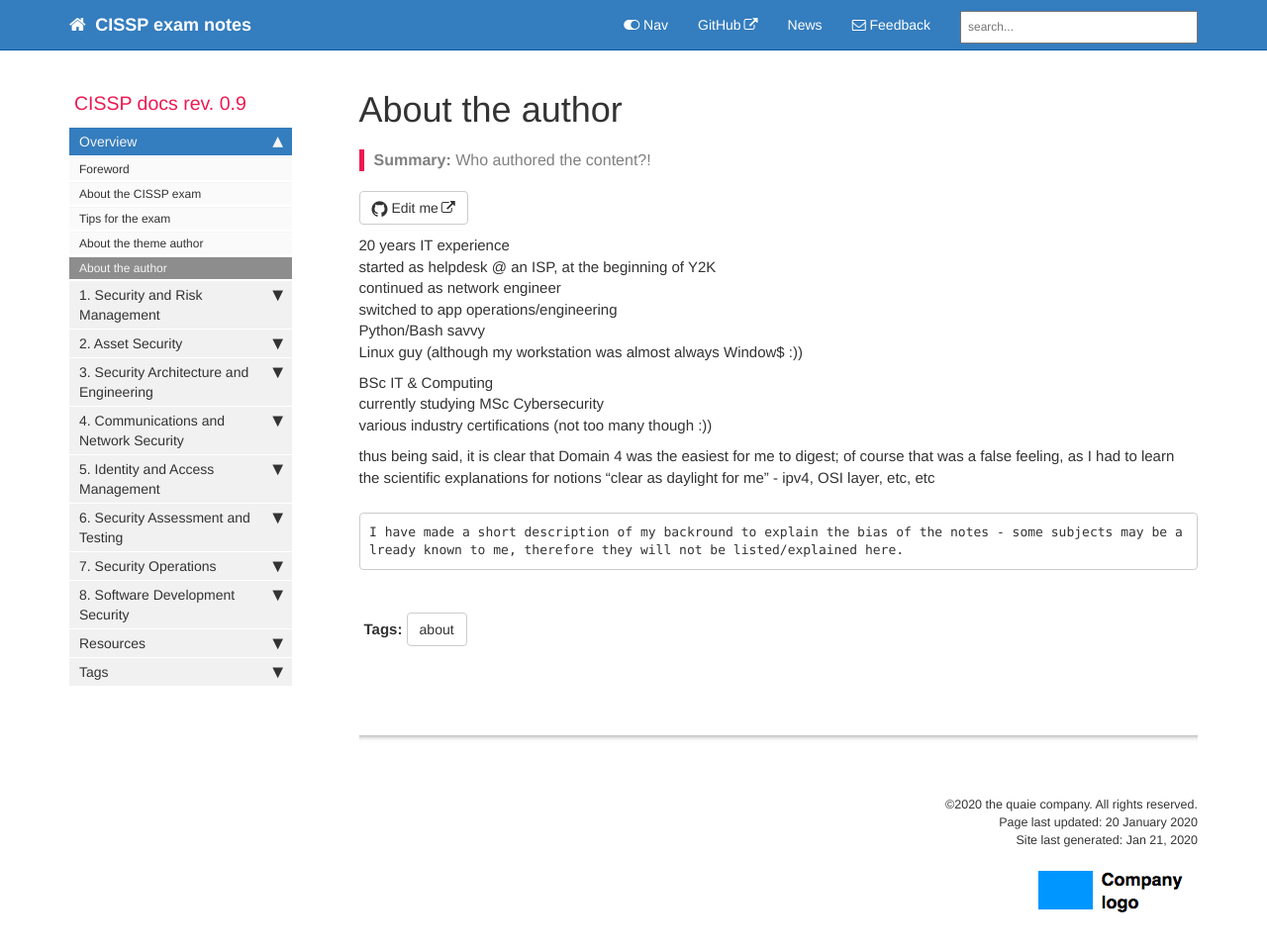
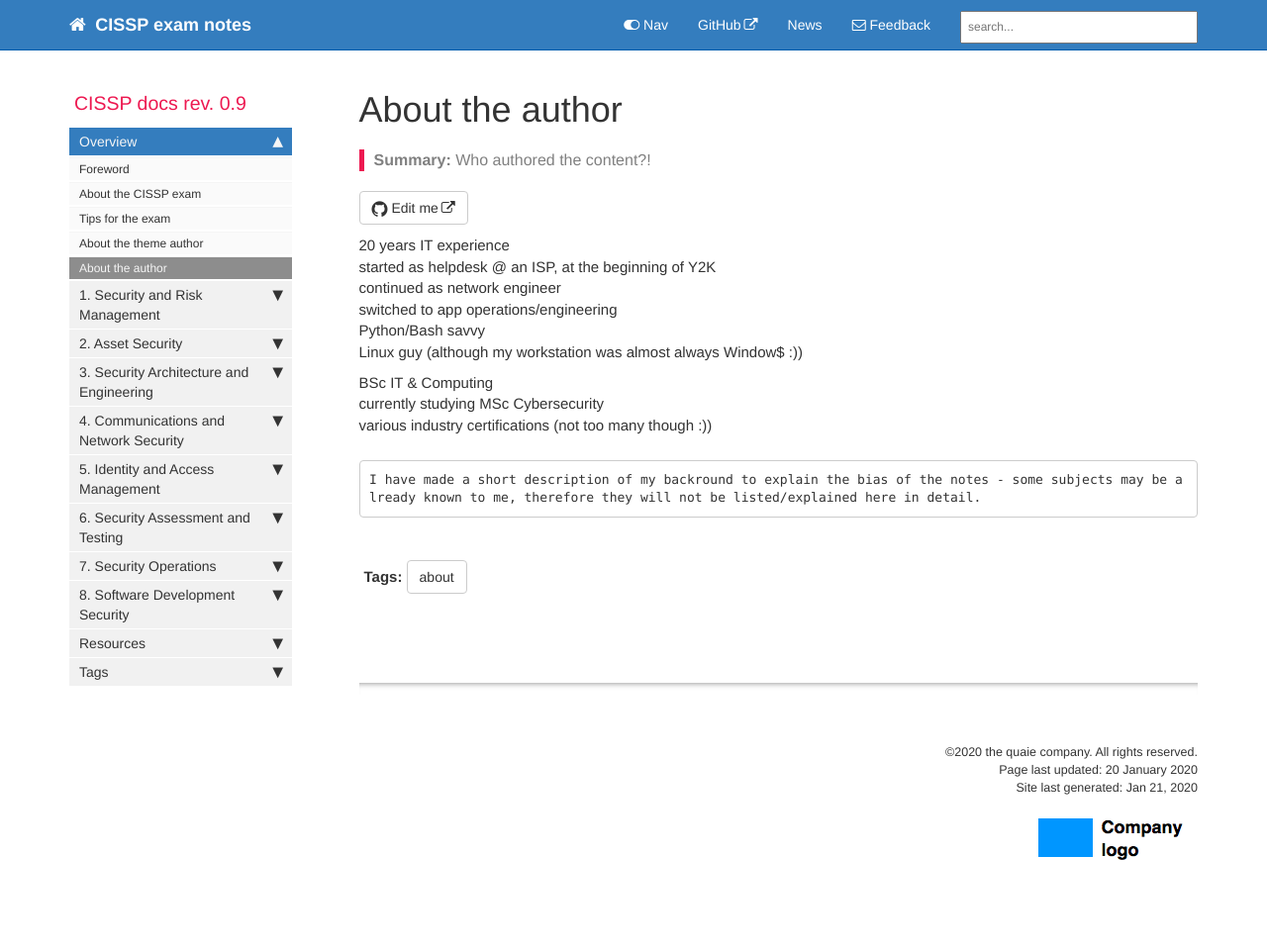
Before and after one commit to quaie/cissp, a Jekyll site: the page built from pages/mydoc/about.md, in a window 1280 px wide and 998 px high. Shown: the top 961 px of the window at 99% size. Built offline with Jekyll 4.4.1, drawn with Linux system fonts in a browser that asks for light colours; comment, search, counter and statistics services are not loaded.

Commit message:
Update about.md

````diff
--- a/pages/mydoc/about.md
+++ b/pages/mydoc/about.md
@@ -24,9 +24,8 @@ various industry certifications (not too many though :))<br>
 
 
 
-thus being said, it is clear that Domain 4 was the easiest for me to digest; of course that was a false feeling, as I had to learn the scientific explanations for notions "clear as daylight for me" - ipv4, OSI layer, etc, etc
 
 ```
-I have made a short description of my backround to explain the bias of the notes - some subjects may be already known to me, therefore they will not be listed/explained here.
+I have made a short description of my backround to explain the bias of the notes - some subjects may be already known to me, therefore they will not be listed/explained here in detail.
 ```
 {% include links.html %}
````
